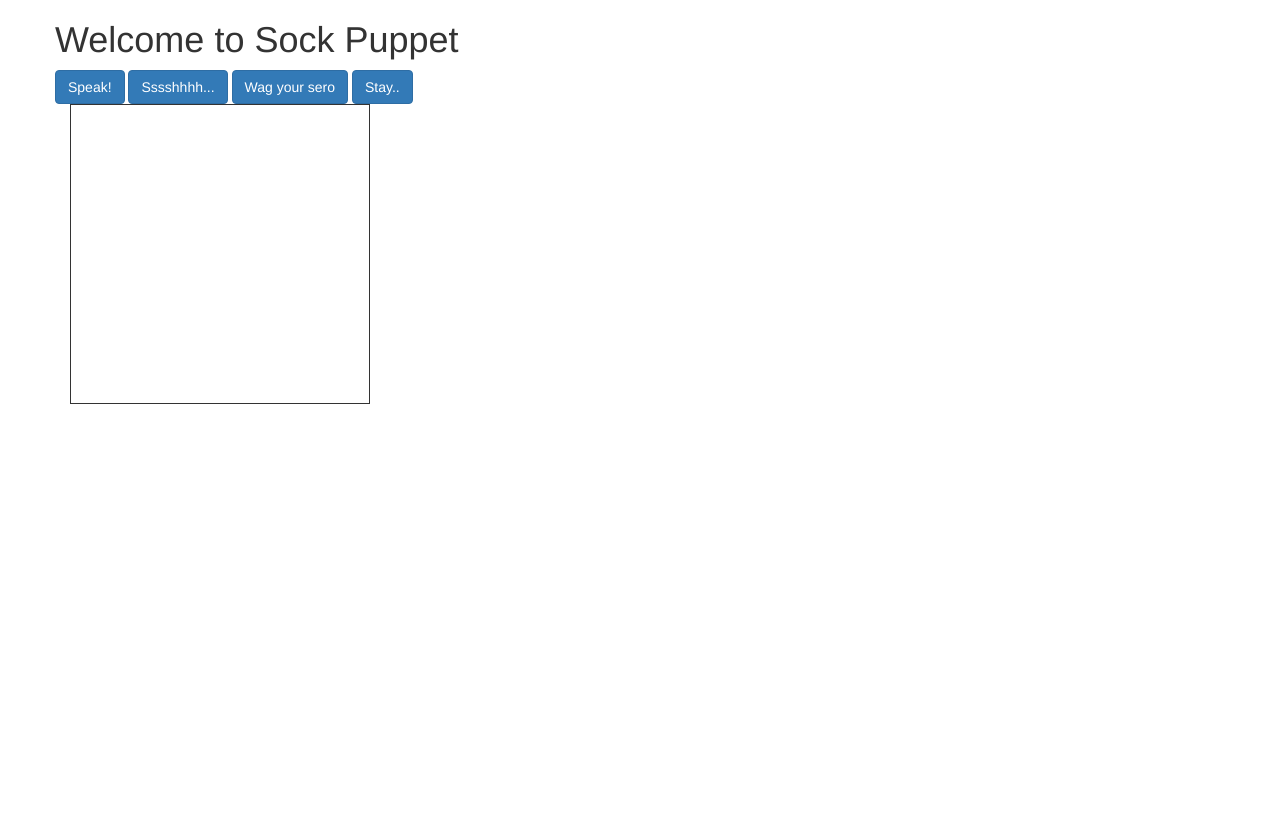
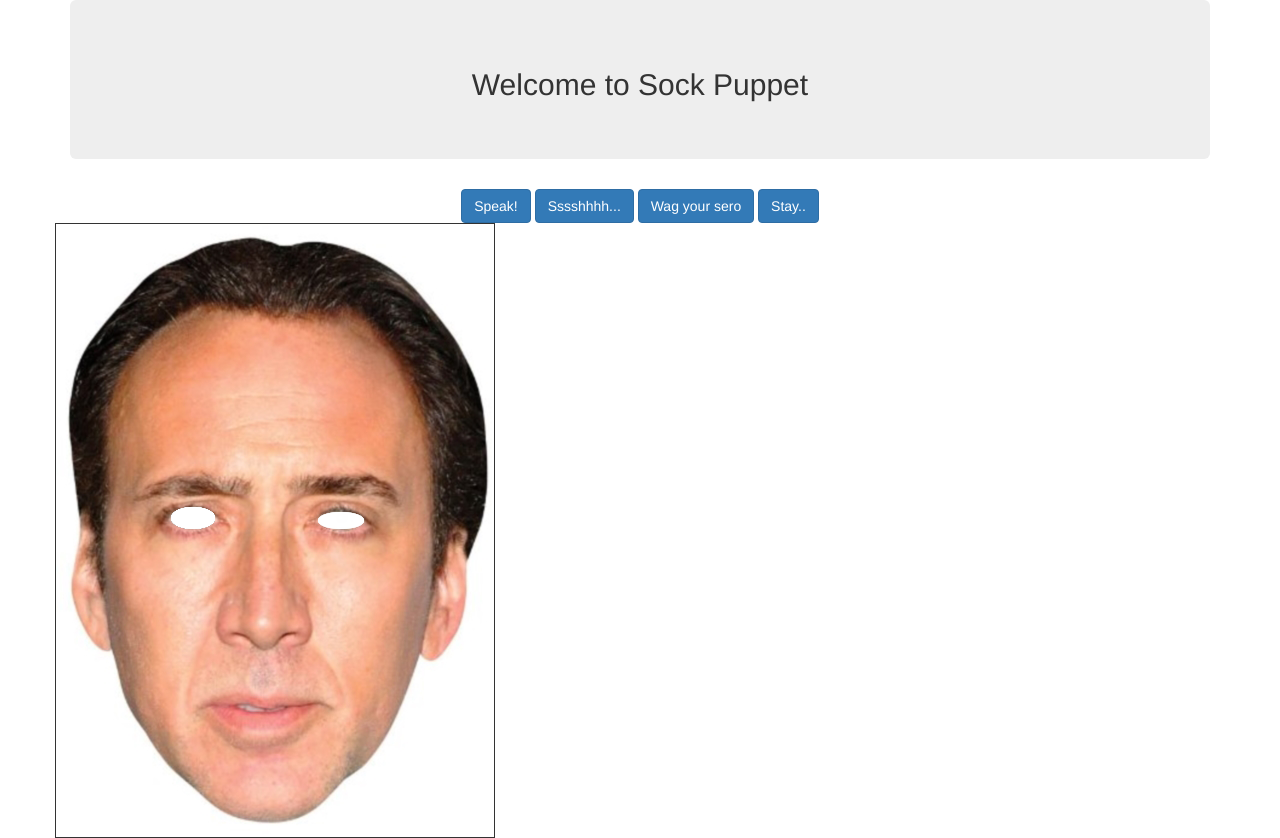
Before and after one commit to pchinjr/sock-puppet, a website: page public/index.html in a window 1280 px wide. Before the commit the page ends 800 px from the top, so only its background shows below. Drawn offline with Linux system fonts and the light colour scheme; no server answers.

Commit message:
terrifying nic cage mask

```diff
--- a/public/index.html
+++ b/public/index.html
@@ -6,24 +6,29 @@
   <link rel="stylesheet" type="text/css" href="./bower_components/bootstrap/dist/css/bootstrap.min.css">
   <style>
     #stream {
-      width: 300px;
-      height: 300px;
+      width: 440px;
+      height: 615px;
       border: 1px solid;
+      background-image: url(./images/nickcagemask.png);
     }
   </style>
   <title>Hello Sock Puppet</title>
 </head>
 <body>
   <div class="container">
-    <div class="row">
-      <h1>Welcome to Sock Puppet</h1>
-
+    <div class="jumbotron text-center">
+      <h2>Welcome to Sock Puppet</h2>
+    </div>
+    <div class="row text-center">
       <button class="btn btn-primary" id="ledBlink">Speak!</button>
       <button class="btn btn-primary" id="ledStop">Sssshhhh...</button>
       <button class="btn btn-primary" id="servoSweep">Wag your sero</button>
       <button class="btn btn-primary" id="servoStop">Stay..</button>
     </div>
-    <div id="stream"></div>
+    <div class="row text-center">
+      <div id="stream"></div>
+    </div>
+
   </div>
 
 
```
Also changed, not shown: public/images/nickcagemask.png (added).
